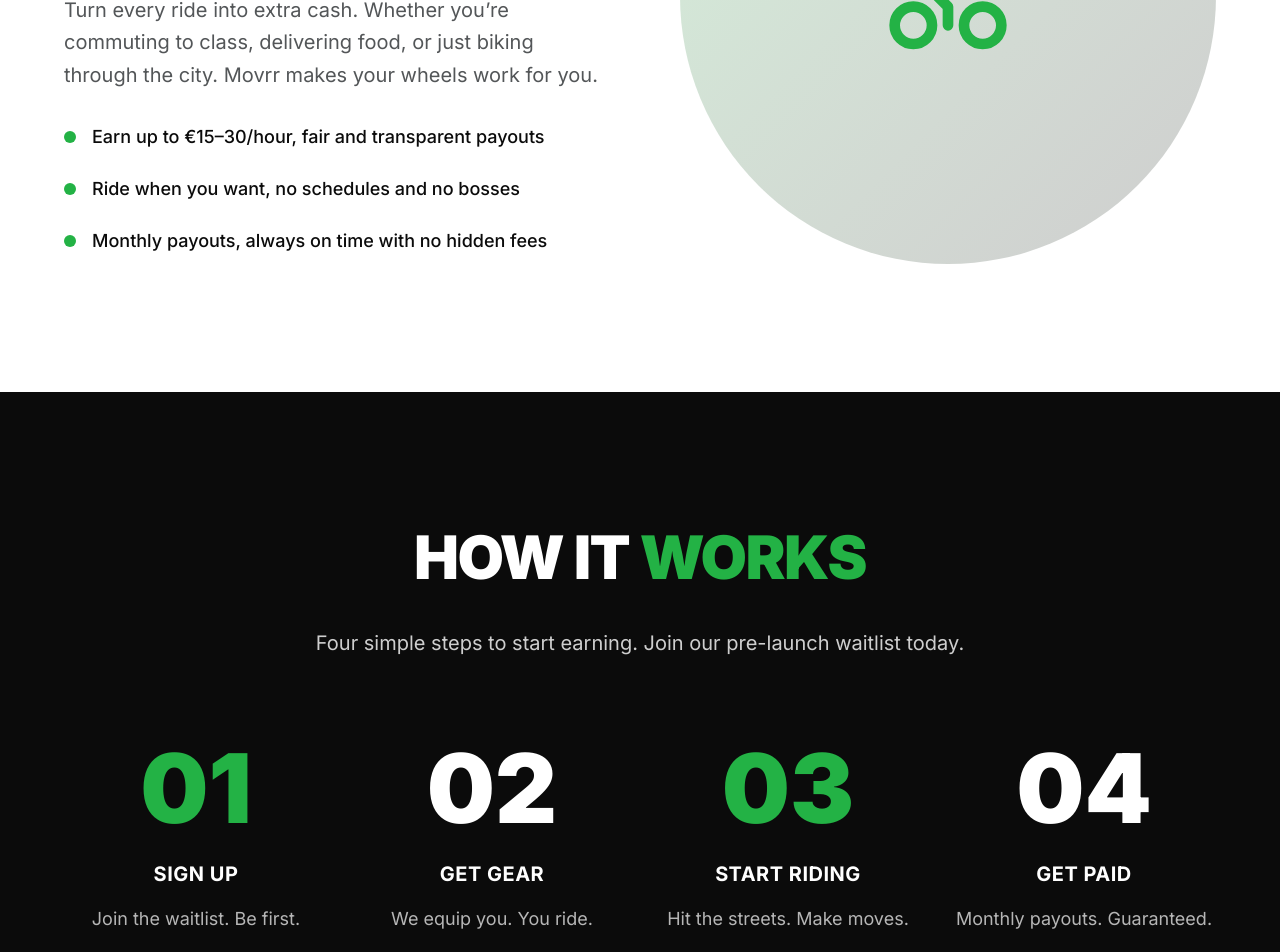
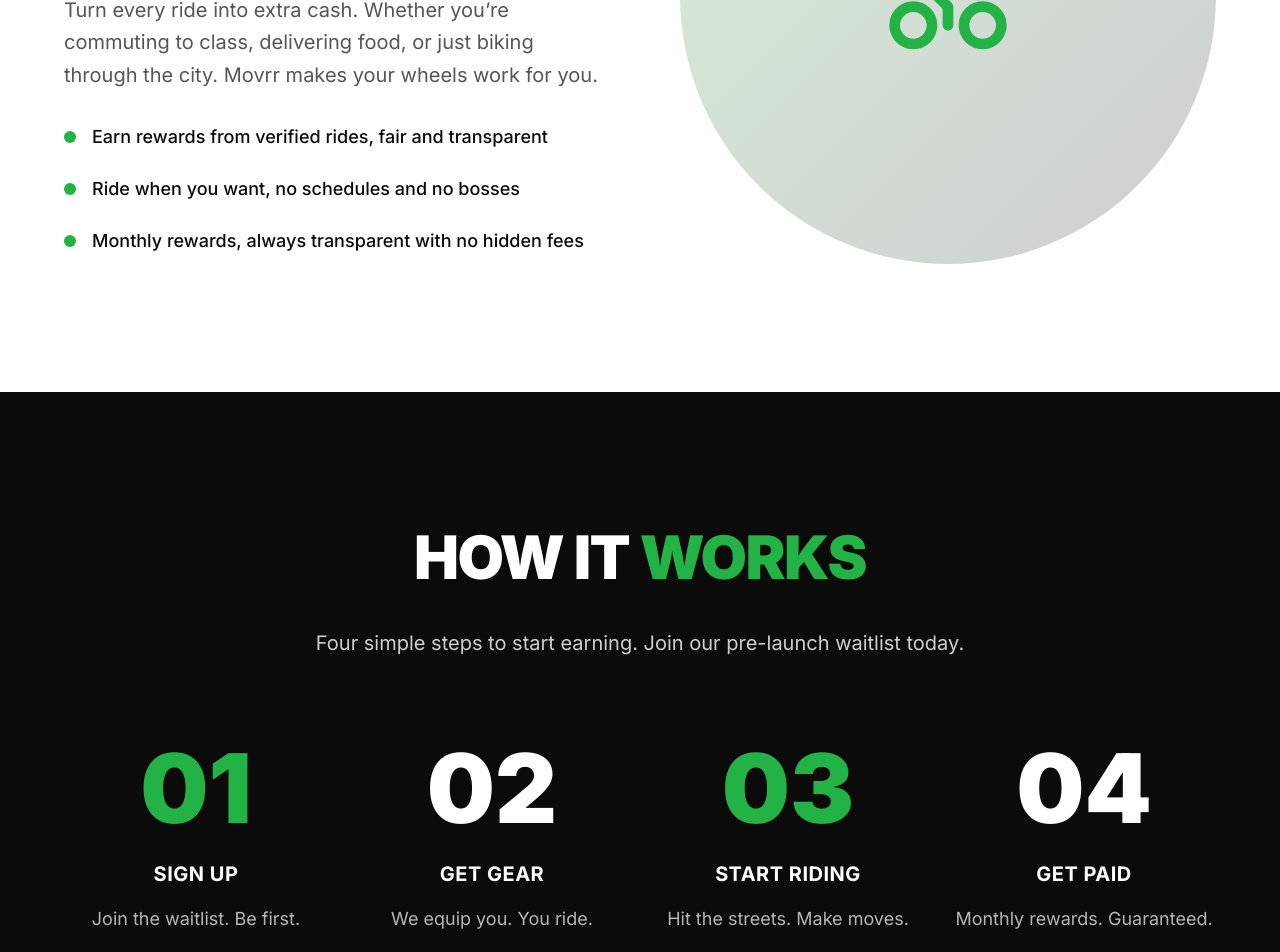
Before and after one commit to Movrr-Official/movrr-waitlist, a Next.js app: page / in a window 1280 px wide. Shown: the part 1200-2152 px from the top of the page. Built offline with nearby package versions, Linux system fonts and the light colour scheme; no server answers.

Commit message:
adjust website copy

```diff
--- a/components/benefits-section.tsx
+++ b/components/benefits-section.tsx
@@ -35,7 +35,7 @@
                 Reliable
               </h3>
               <p className="text-muted-foreground">
-                Guaranteed Monthly payouts. Performance bonuses. No surprises.
+                Guaranteed Monthly rewards. Performance bonuses. No surprises.
               </p>
             </div>
             <div className="text-center">
--- a/components/faq-section.tsx
+++ b/components/faq-section.tsx
@@ -13,7 +13,7 @@
   {
     question: "How much can I earn?",
     answer:
-      "Riders will typically earn €15–30 per hour, with extra bonuses during peak times and high-demand routes. Final rates may vary slightly at launch, but you’ll always earn fair, transparent payouts.",
+      "Riders earn rewards from verified rides, with bonuses during peak times and high-demand routes. Rates may vary at launch, but rewards are always fair and transparent.",
   },
   {
     question: "Do I need my own bike?",
@@ -43,7 +43,7 @@
   {
     question: "How do I get paid?",
     answer:
-      "Once Movrr launches, payouts will be sent directly to your bank account or digital wallet. You’ll also get transparent earnings breakdowns via the Movrr app so you always know what you’ve earned.",
+      "Once Movrr launches, rewards can be redeemed directly in the app. You’ll see clear earnings breakdowns for every verified ride, so you always know how your rewards are calculated.",
   },
   {
     question: "Can I use Movrr while working for delivery apps?",
--- a/components/how-it-works-section.tsx
+++ b/components/how-it-works-section.tsx
@@ -48,7 +48,7 @@
               <h3 className="text-xl font-bold mb-4 uppercase tracking-wide">
                 Get Paid
               </h3>
-              <p className="text-white/70">Monthly payouts. Guaranteed.</p>
+              <p className="text-white/70">Monthly rewards. Guaranteed.</p>
             </div>
           </div>
         </div>
--- a/components/value-proposition.tsx
+++ b/components/value-proposition.tsx
@@ -23,7 +23,7 @@
                 <div className="flex items-center gap-4">
                   <div className="w-3 h-3 bg-primary rounded-full"></div>
                   <span className="text-lg font-medium">
-                    Earn up to €15–30/hour, fair and transparent payouts
+                    Earn rewards from verified rides, fair and transparent
                   </span>
                 </div>
                 <div className="flex items-center gap-4">
@@ -35,7 +35,7 @@
                 <div className="flex items-center gap-4">
                   <div className="w-3 h-3 bg-primary rounded-full"></div>
                   <span className="text-lg font-medium">
-                    Monthly payouts, always on time with no hidden fees
+                    Monthly rewards, always transparent with no hidden fees
                   </span>
                 </div>
               </div>
```
